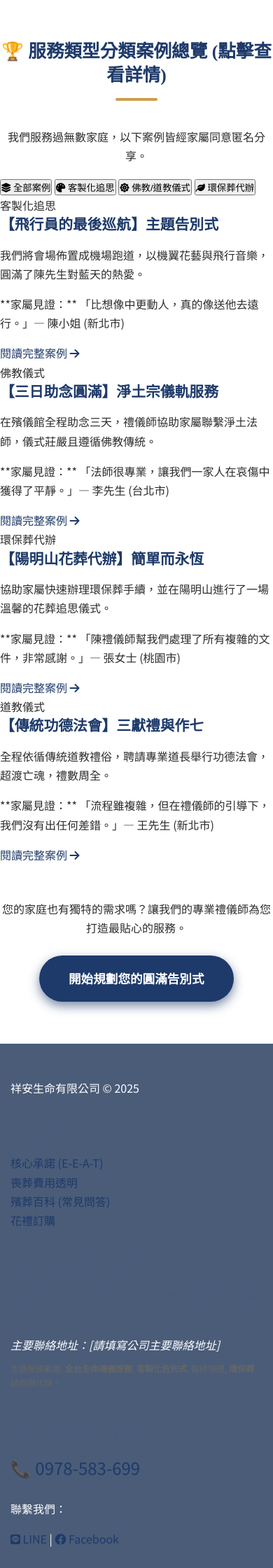
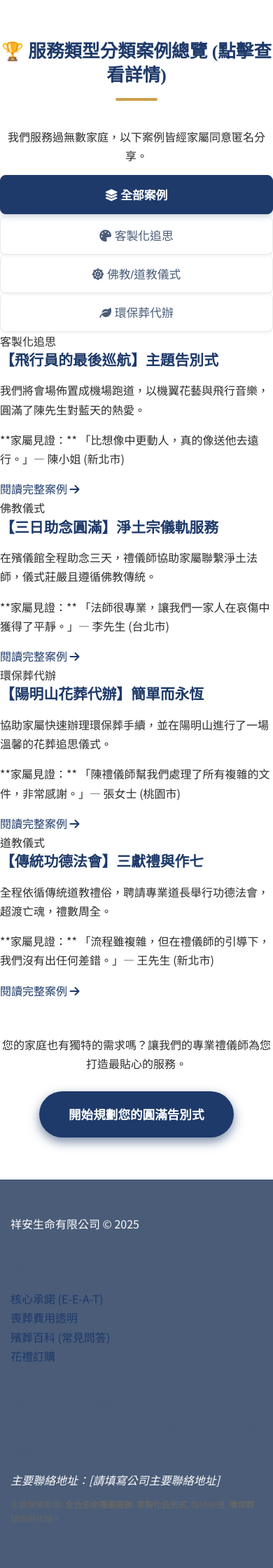
Before and after one commit to Shiangan/Shiangan, a Jekyll site: the page success-stories.html, which Jekyll copies as it is, in a window 390 px wide. Shown: the part 933-3173 px from the top of the page at 70% size. Built offline with Jekyll 4.4.1, drawn with Linux system fonts in a browser that asks for light colours; some web fonts are replaced.

Commit message:
Update style.css

```diff
--- a/css/style.css
+++ b/css/style.css
@@ -2977,3 +2977,152 @@
     transform: translateZ(0);
     will-change: transform, opacity;
 }
+
+/* -------------------------------------------
+ * 14. 分頁切換內容 (Tabs Component) - 高質感優化
+ * ------------------------------------------- */
+
+/* 分頁容器 */
+.tab-component {
+    max-width: var(--content-max-width);
+    margin: 40px auto;
+    padding: 0 20px;
+}
+
+/* 分頁標籤列表 (Tab List) */
+.tab-list {
+    display: flex;
+    flex-wrap: wrap; /* RWD 時允許換行 */
+    margin: 0;
+    padding: 0;
+    list-style: none;
+    background-color: var(--bg-light); /* 背景略深，突出選中項 */
+    border-radius: 8px 8px 0 0;
+    border-bottom: 3px solid var(--border-color); /* 與內容區塊的分隔線 */
+    overflow: hidden; /* 確保圓角效果 */
+}
+
+/* 單個分頁標籤按鈕 (Tab Button) */
+.tab-list-item {
+    flex-grow: 1; /* 讓標籤均分空間 */
+    min-width: 120px;
+    margin-right: -1px; /* 消除邊界線 */
+}
+
+.tab-button {
+    /* 重置按鈕樣式 */
+    background-color: transparent;
+    border: none;
+    cursor: pointer;
+    width: 100%;
+    padding: 15px 20px;
+    font-size: 1.05rem;
+    font-weight: 500;
+    color: var(--secondary-color);
+    transition: all var(--transition-speed) ease-in-out;
+    position: relative;
+    outline-offset: -2px;
+    text-align: center;
+    user-select: none;
+}
+
+/* 滑鼠懸停效果 */
+.tab-button:hover:not(.active) {
+    background-color: rgba(30, 58, 106, 0.05); /* 淡淡的底色 */
+    color: var(--primary-dark);
+}
+
+/* 選中標籤狀態 (Active State) */
+.tab-button.active {
+    background-color: var(--text-light); /* 凸顯為內容區塊背景色 */
+    color: var(--primary-color);
+    font-weight: 700;
+    box-shadow: 0 -4px 10px var(--shadow-color); /* 增加立體感 */
+    border-top: 3px solid var(--accent-color); /* 金色頂線強調 */
+    transform: translateY(-3px); /* 輕微上抬效果 */
+    z-index: 10;
+}
+
+/* 選中標籤邊框調整：覆蓋 tab-list 的底線 */
+.tab-button.active::after {
+    content: '';
+    position: absolute;
+    bottom: -3px; /* 覆蓋 tab-list 的 border-bottom */
+    left: 0;
+    right: 0;
+    height: 3px;
+    background-color: var(--text-light); /* 與內容區塊背景色一致 */
+    z-index: 11;
+}
+
+/* 分頁內容區塊 (Tab Content) */
+.tab-content {
+    background-color: var(--text-light);
+    padding: 30px;
+    border-radius: 0 0 8px 8px;
+    box-shadow: 0 4px 15px var(--shadow-color);
+    border: 1px solid var(--border-color);
+    border-top: none; /* 讓內容與 tab-list 底部對齊 */
+    /* 初始隱藏，由 JS 控管顯示/隱藏及過渡 */
+    display: none;
+    opacity: 0;
+    transition: opacity 0.5s ease-out;
+    will-change: opacity;
+}
+
+.tab-content.active {
+    display: block;
+    opacity: 1;
+}
+
+.tab-content h3 {
+    margin-top: 0;
+    color: var(--primary-color);
+}
+
+.tab-content ul {
+    list-style: disc;
+    padding-left: 20px;
+    margin-bottom: 15px;
+}
+
+/* RWD 調整 (Max-width: 768px 或更小) */
+@media (max-width: 768px) {
+    .tab-list {
+        flex-direction: column; /* 堆疊顯示 */
+        border-bottom: none;
+        border-radius: 8px;
+        overflow: visible;
+        box-shadow: none;
+    }
+
+    .tab-list-item {
+        margin-bottom: 5px; /* 增加間距 */
+    }
+
+    .tab-button {
+        border-radius: 8px;
+        border: 1px solid var(--border-color);
+        box-shadow: 0 2px 5px var(--shadow-color);
+        transform: none;
+        border-top: none;
+    }
+
+    .tab-button.active {
+        box-shadow: 0 4px 8px rgba(30, 58, 106, 0.2);
+        border: 1px solid var(--primary-color);
+        background-color: var(--primary-color);
+        color: var(--text-light);
+        border-top: 1px solid var(--primary-color);
+    }
+
+    .tab-button.active::after {
+        content: none; /* 移除桌面版的底線修正 */
+    }
+
+    .tab-content {
+        border-radius: 8px;
+        margin-top: 20px; /* 內容與按鈕分開 */
+        border: 1px solid var(--primary-color); /* 用主要色系強調內容區 */
+    }
+}
```
